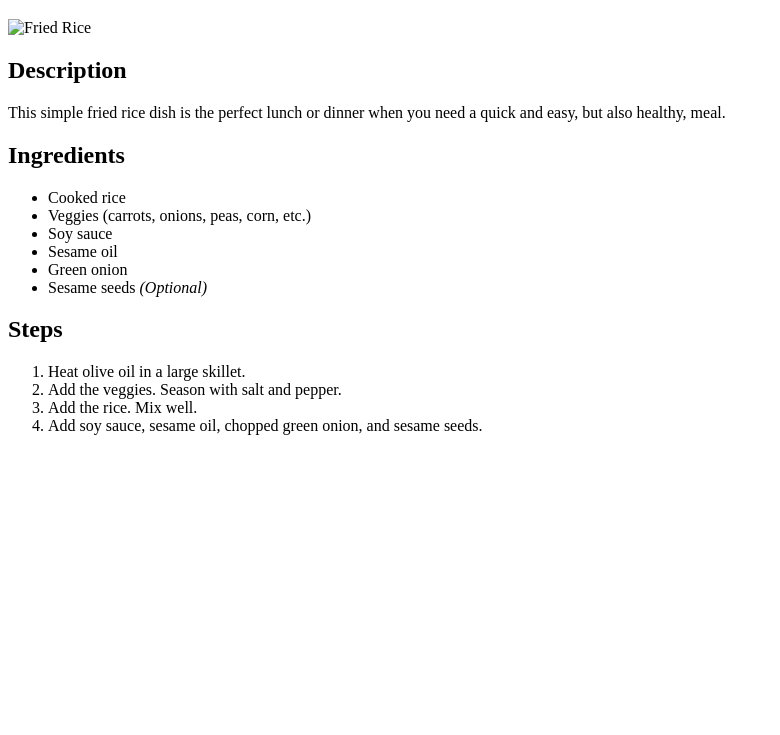
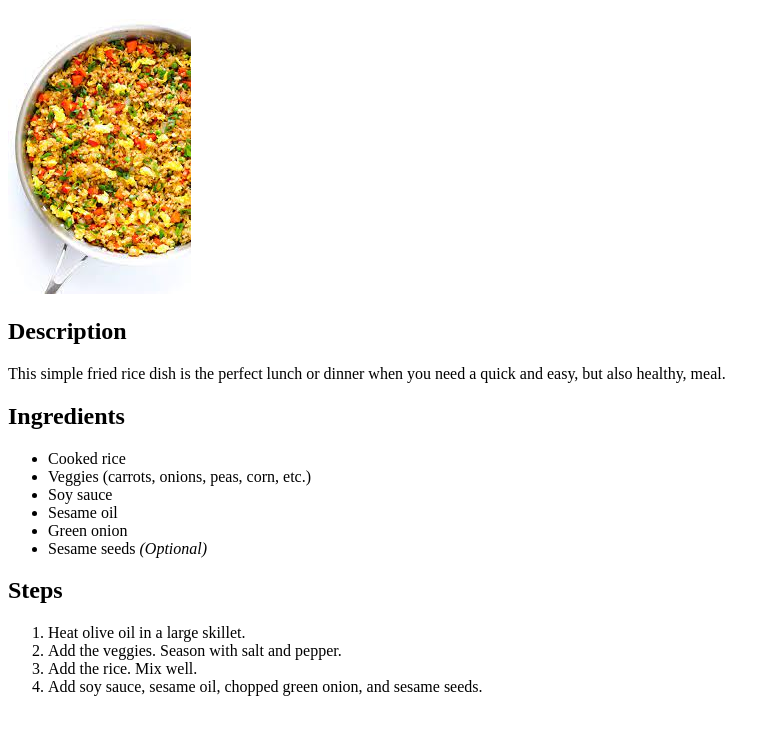
Before and after one commit to michaelhc1/odin-recipes, a plain HTML site: page recipes/fried_rice.html in a window 1280 px wide. Shown: the part 61-796 px from the top of the page, without its empty margins (0-780 px from the left). Drawn offline with Linux system fonts and the light colour scheme.

Commit message:
Edit fried_rice.html

```diff
--- a/recipes/fried_rice.html
+++ b/recipes/fried_rice.html
@@ -8,7 +8,7 @@
 <body>
     <h1>Fried Rice</h1>
 
-    <img src=images/fried_rice.html alt="Fried Rice">
+    <img src=images/fried_rice.jpeg alt="Fried Rice">
 
     <h2>Description</h2>
 
```
